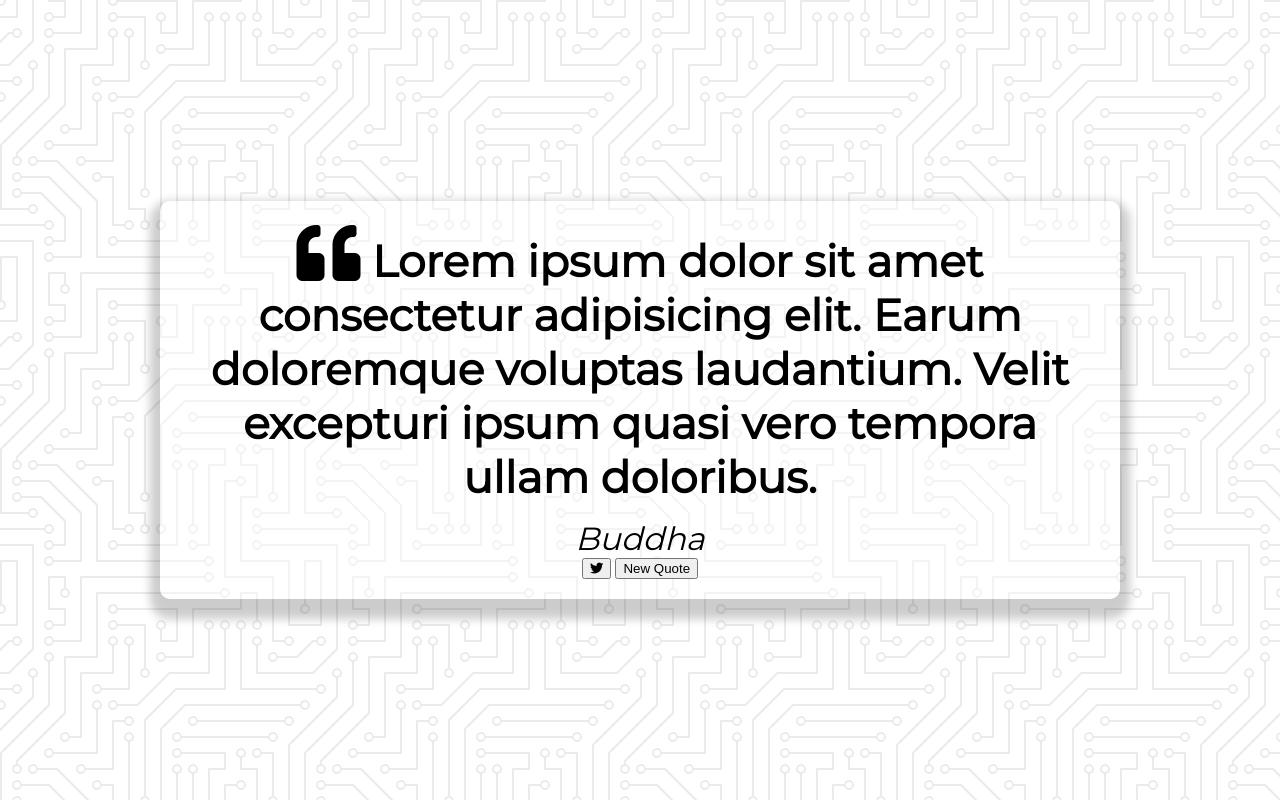
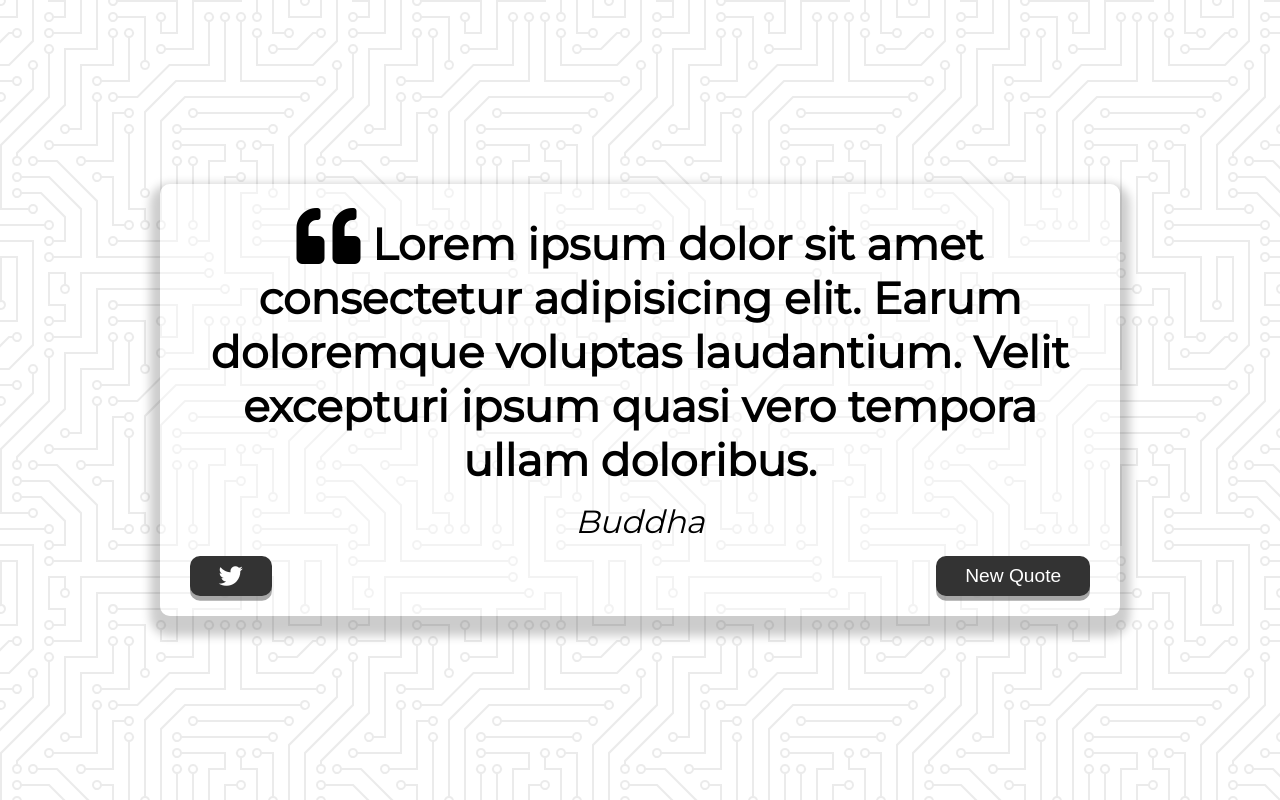
Before and after one commit to paulgellatly/quote-generator, a plain HTML site: page index.html in a window 1280 px wide. Drawn offline with Linux system fonts and the light colour scheme.

Commit message:
changes to buttons

```diff
--- a/style.css
+++ b/style.css
@@ -46,6 +46,42 @@ body {
     font-style: italic;
 }
 
+.button-container {
+    margin-top: 15px;
+    display: flex;
+    justify-content: space-between;
+}
+
+button {
+    cursor: pointer;
+    font-size: 1.2rem;
+    height: 2.5rem;
+    border: none;
+    border-radius: 10px;
+    color: #fff;
+    background: #333;
+    outline: none;
+    padding: 0.5rem 1.8rem;
+    box-shadow: 0 0.3rem rgba(121, 121, 121, 0.65);
+}
+
+button:hover {
+    filter: brightness(120%);
+}
+
+button:active {
+    transform: translate(0, 0.3rem);
+    box-shadow: 0 0.1rem rgba(255, 255, 255, 0.65);
+    transition: all 0.2s;
+}
+
+.twitter-button:hover {
+    color: #38a1f3;
+}
+
+.fa-twitter {
+    font-size: 1.5rem;
+}
 /* Media Query: Tablet or Smaller */
 
 @media screen and (max-width: 1000px) {
```
